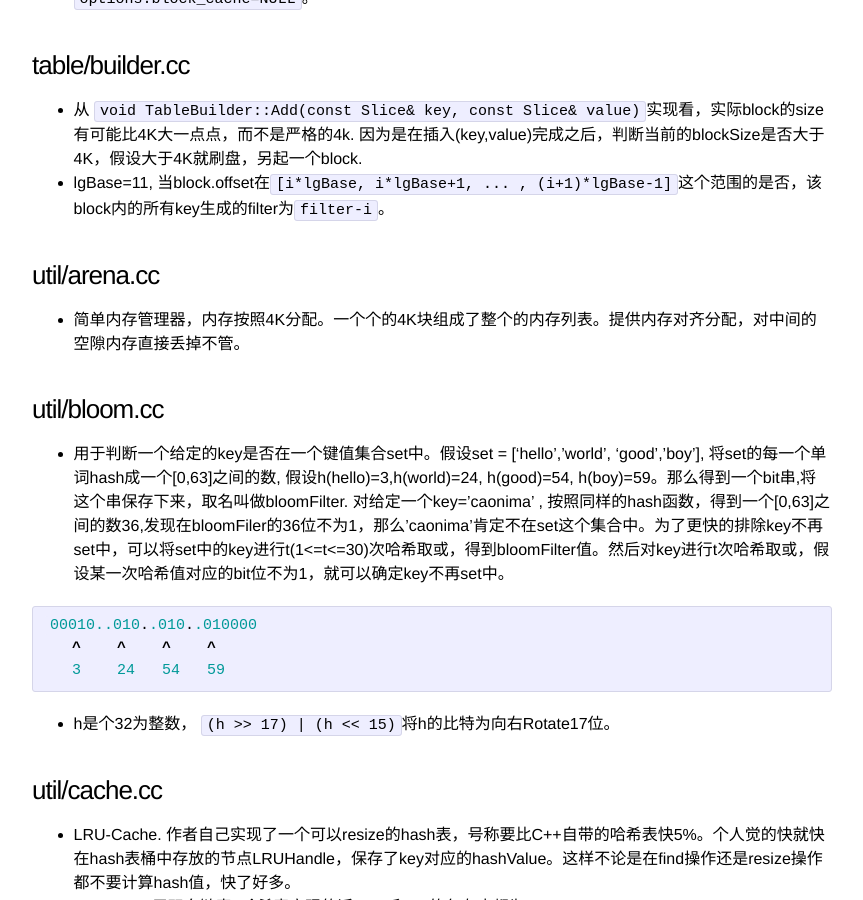
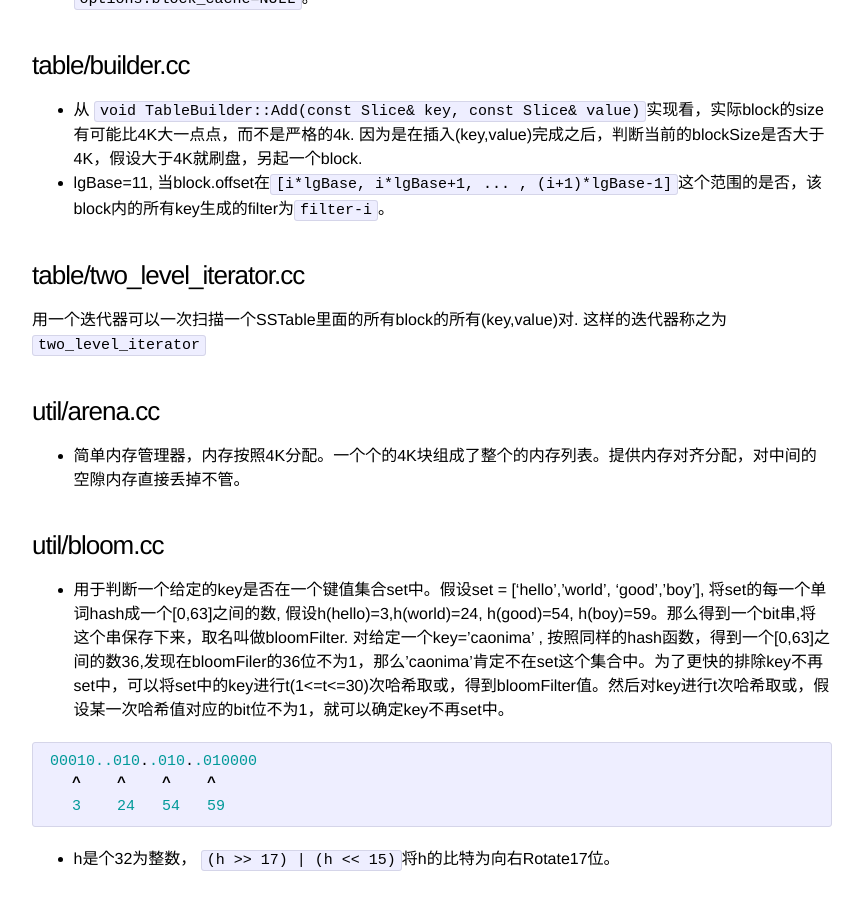
Before and after one commit to SteNicholas/openinx.github.io, a Jekyll site: the page built from _posts/2014-08-11-leveldb-notes.md, in a window 1280 px wide and 900 px high, scrolled down 2164 px. Shown: the whole window, without its empty margins (208-1071 px from the left). Built offline with Jekyll 4.4.1, drawn with Linux system fonts in a browser that asks for light colours; Markdown is read by kramdown in place of the engine named in the settings; comment, search, counter and statistics services are not loaded.

```diff
--- a/_posts/2014-08-11-leveldb-notes.md
+++ b/_posts/2014-08-11-leveldb-notes.md
@@ -27,7 +27,8 @@ tags: [ leveldb ]
 ![Alt TableFormat.png](/images/TableFormat.png)
 
 ### table/block.cc
-* Block块内搜索key的方式是(iter->Seek())：在`[RestartPoint-0, RestartPoint-1, ... , RestartPoint-N]`之间用二分查找，在`[RestartPoint-(i), RestartPoint-(i+1)]`之间用线性查找.
+
+Block块内搜索key的方式是(iter->Seek())：在`[RestartPoint-0, RestartPoint-1, ... , RestartPoint-N]`之间用二分查找，在`[RestartPoint-(i), RestartPoint-(i+1)]`之间用线性查找.
 
 ### table/iterator.cc
 
@@ -50,6 +51,9 @@ IteratorWrapper缓存了iterator的it->Valid(),it->Key()两个状态。当要多
 
 * 从 `void TableBuilder::Add(const Slice& key, const Slice& value)`实现看，实际block的size有可能比4K大一点点，而不是严格的4k. 因为是在插入(key,value)完成之后，判断当前的blockSize是否大于4K，假设大于4K就刷盘，另起一个block.
 * lgBase=11, 当block.offset在`[i*lgBase, i*lgBase+1, ... , (i+1)*lgBase-1]`这个范围的是否，该block内的所有key生成的filter为`filter-i`。
+
+### table/two_level_iterator.cc
+用一个迭代器可以一次扫描一个SSTable里面的所有block的所有(key,value)对. 这样的迭代器称之为`two_level_iterator`
 
 ### util/arena.cc
 
```
